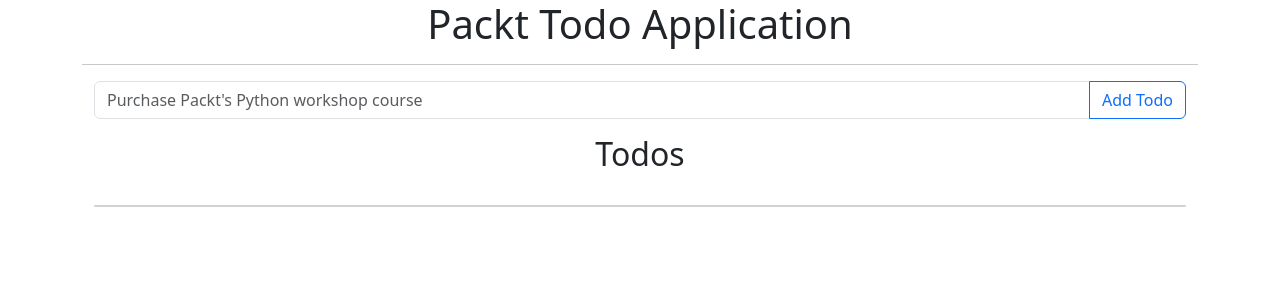
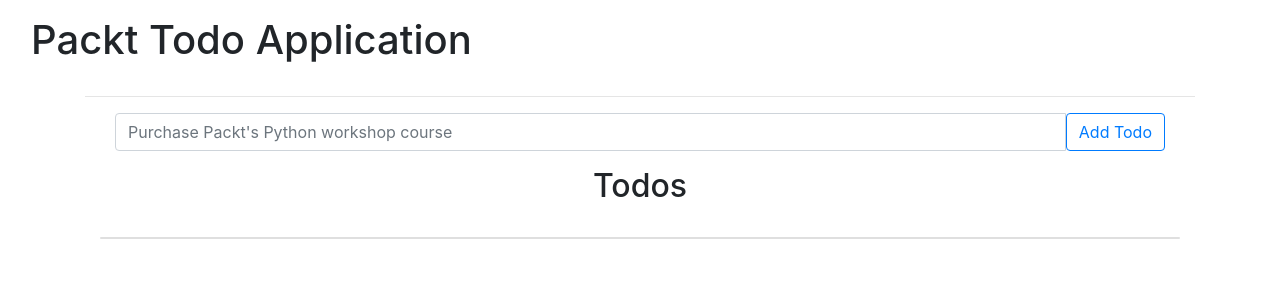
Before and after one commit to jmhwang-dev/fastapi-tutorial, a FastAPI app: page /todo in a window 1280 px wide. Shown: the top 300 px of the page. Run offline with FastAPI, Linux system fonts and the light colour scheme; some libraries are stand-ins or nearby versions.

Commit message:
템플릿을 버전에 맞게  수정

```diff
--- a/ch04/templates/home.html
+++ b/ch04/templates/home.html
@@ -3,21 +3,28 @@
     <head>
         <meta charset="UTF-8">
         <meta http-equiv="X-UA-Compatible" content="IE=edge">
-        <meta name="viewport" content="width=devicewidth, initial-scale=1.0">
+        <meta name="viewport" content="width=device-width, initial-scale=1.0">
         <title>Packt Todo Application</title>
-        <link rel="stylesheet" href="https://stackpath.bootstrapcdn.com/ bootstrap/4.1.0/css/bootstrap.min.css"
-            integrity="sha384-9gVQ4dYFwwWSjIDZnLEWnxCje SWFphJiwGPXr1jddIhOegiu1FwO5qRGvFXOdJZ4" crossorigin="anonymous">
-        <link rel="stylesheet" href="https://use.fontawesome.com/releases/ v5.0.10/css/all.css"
-            integrity="sha384-+d0P83n9kaQMCwj8F4RJB66tzIwOKmrdb46+porD/ OvrJ+37WqIM7UoBtwHO6Nlg" crossorigin="anonymous">
+        <link rel="stylesheet" href="https://stackpath.bootstrapcdn.com/bootstrap/4.1.0/css/bootstrap.min.css" integrity="sha384-9gVQ4dYFwwWSjIDZnLEWnxCjeSWFphJiwGPXr1jddIhOegiu1FwO5qRGvFXOdJZ4" crossorigin="anonymous">
+        <link rel="stylesheet" href="https://use.fontawesome.com/releases/v5.0.10/css/all.css" integrity="sha384-+d0P83n9kaQMCwj8F4RJB66tzIwOKmrdb46+porD/OvrJ+37WqIM7UoBtwHO6Nlg" crossorigin="anonymous">
+        <style>
+            .navbar {
+                display: flex;
+                justify-content: center;
+                align-items: center;
+            }
+            .navbar h1 {
+                margin: 0;
+                padding: 0.5rem 0;
+            }
+        </style>
     </head>
 
     <body>
         <header>
-            <nav class="navar">
+            <nav class="navbar">
                 <div class="container-fluid">
-                    <center>
-                        <h1>Packt Todo Application</h1>
-                    </center>
+                    <h1>Packt Todo Application</h1>
                 </div>
             </nav>
         </header>
--- a/ch04/templates/todo.html
+++ b/ch04/templates/todo.html
@@ -2,29 +2,31 @@
 {% block todo_container %}
 <main class="container">
     <hr>
-    <section class="container-fluid">
+    <section class="container">
         <form method="post">
             <div class="col-auto">
-                <div class="input-group mb-3"> <input aria-describedby="button-addon2" aria-label="Add a todo"
-                        class="form-control" name="item" placeholder="Purchase Packt's Python workshop course"
-                        type="text" value="{{ item }}" /> <button class="btn btn-outline-primary"
-                        data-mdb-ripplecolor="dark" id="button-addon2" type="submit"> Add Todo </button> </div>
+                <div class="input-group mb-3">
+                    <input aria-describedby="button-addon2" aria-label="Add a todo" class="form-control" name="item" placeholder="Purchase Packt's Python workshop course" type="text" value="{{ item }}" />
+                    <button class="btn btn-outline-primary" data-mdb-ripplecolor="dark" id="button-addon2" type="submit">Add Todo</button>
+                </div>
             </div>
         </form>
     </section>
     {% if todo %}
-    <article class="card container-fluid"> <br />
-        <h4>Todo ID: {{ todo.id }} </h4>
-        <p> <strong>Item: {{ todo.item }} </strong> </p>
+    <article class="card container mt-3">
+        <br />
+        <h4>Todo ID: {{ todo.id }}</h4>
+        <p><strong>Item: {{ todo.item }}</strong></p>
     </article>
     {% else %}
-    <section class="container-fluid">
-        <h2 align="center">Todos</h2> <br>
+    <section class="container mt-3">
+        <h2 class="text-center">Todos</h2>
+        <br>
         <div class="card">
             <ul class="list-group list-group-flush">
                 {% for todo in todos %}
                 <li class="list-group-item">
-                    {{ loop.index }}. <a href="/todo/{{ loop.index }}"> {{ todo.item }} </a>
+                    {{ loop.index }}. <a href="/todo/{{ loop.index }}">{{ todo.item }}</a>
                 </li>
                 {% endfor %}
             </ul>
```
